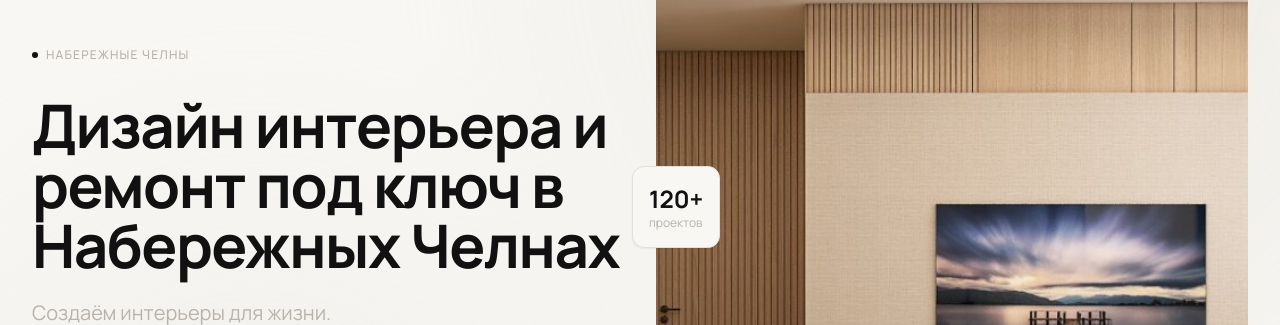
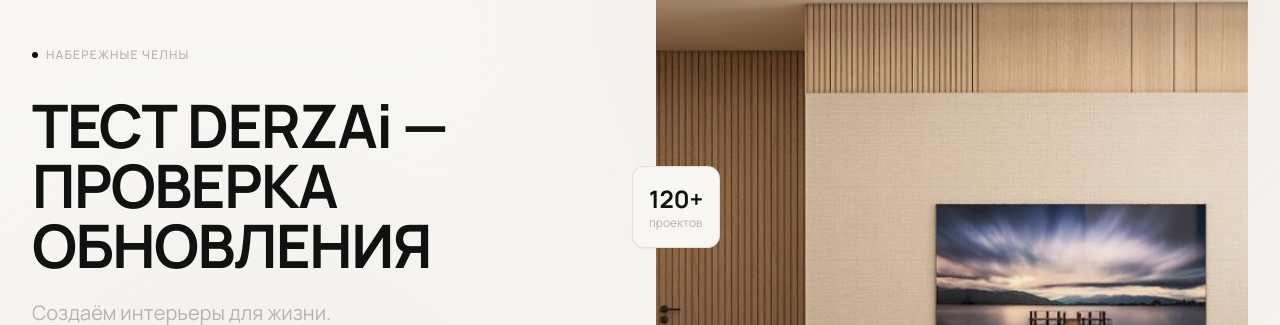
Before and after one commit to artrubinchik/DERZAi, a Next.js app: page / in a window 1280 px wide. Shown: the part 233-558 px from the top of the page. Built offline with nearby package versions, Linux system fonts and the light colour scheme; no server answers.

Commit message:
Update hero heading in content.ts

```diff
--- a/data/content.ts
+++ b/data/content.ts
@@ -15,7 +15,7 @@ export const content = {
   },
 
   hero: {
-  heading: "Дизайн интерьера и ремонт под ключ в Набережных Челнах",
+  heading: "ТЕСТ DERZAi — ПРОВЕРКА ОБНОВЛЕНИЯ",
   subheading: "Создаём интерьеры для жизни.\nРеализуем без срывов и переделок.",
   ctaPrimary: "Просчёт за 2 минуты",
   ctaSecondary: "Пройти брифинг-анкету",
```
